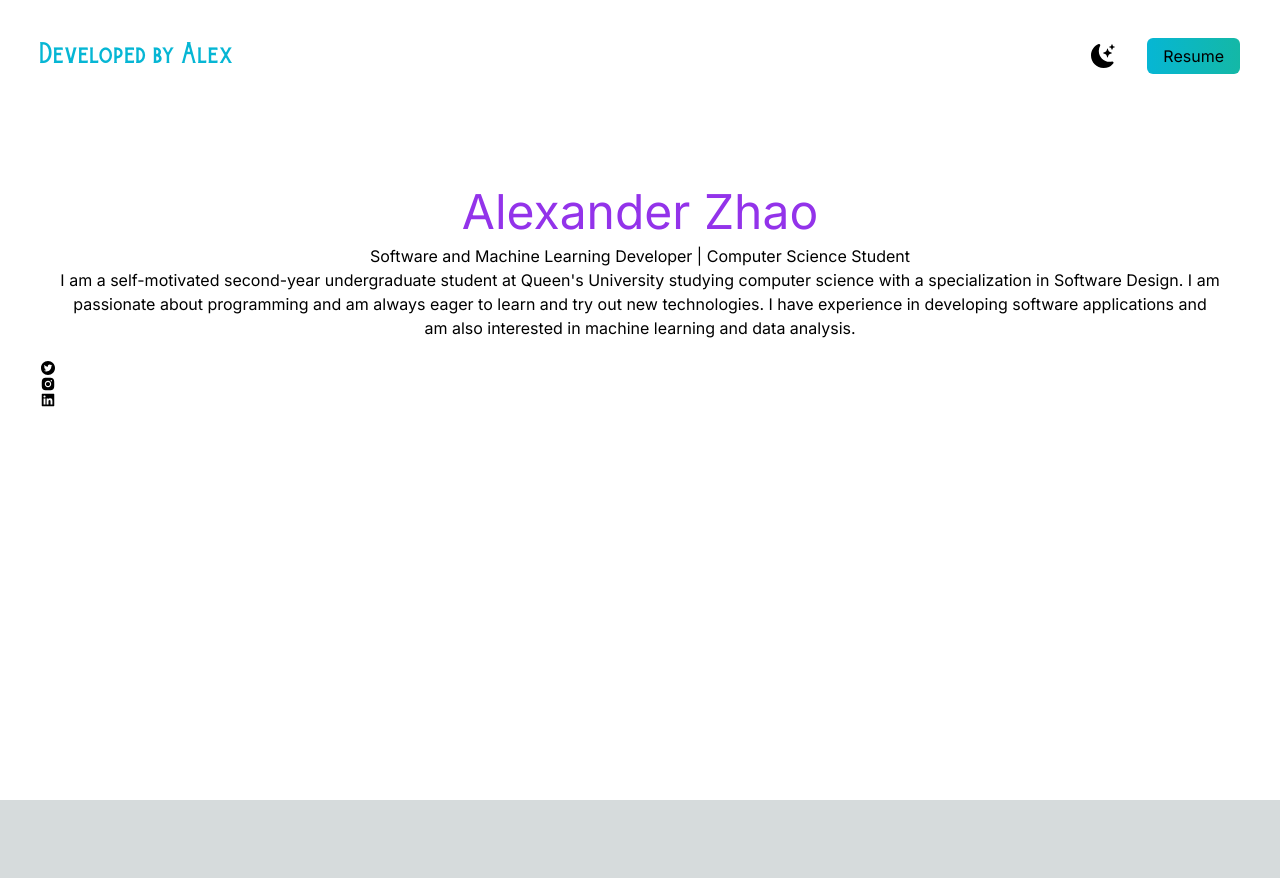
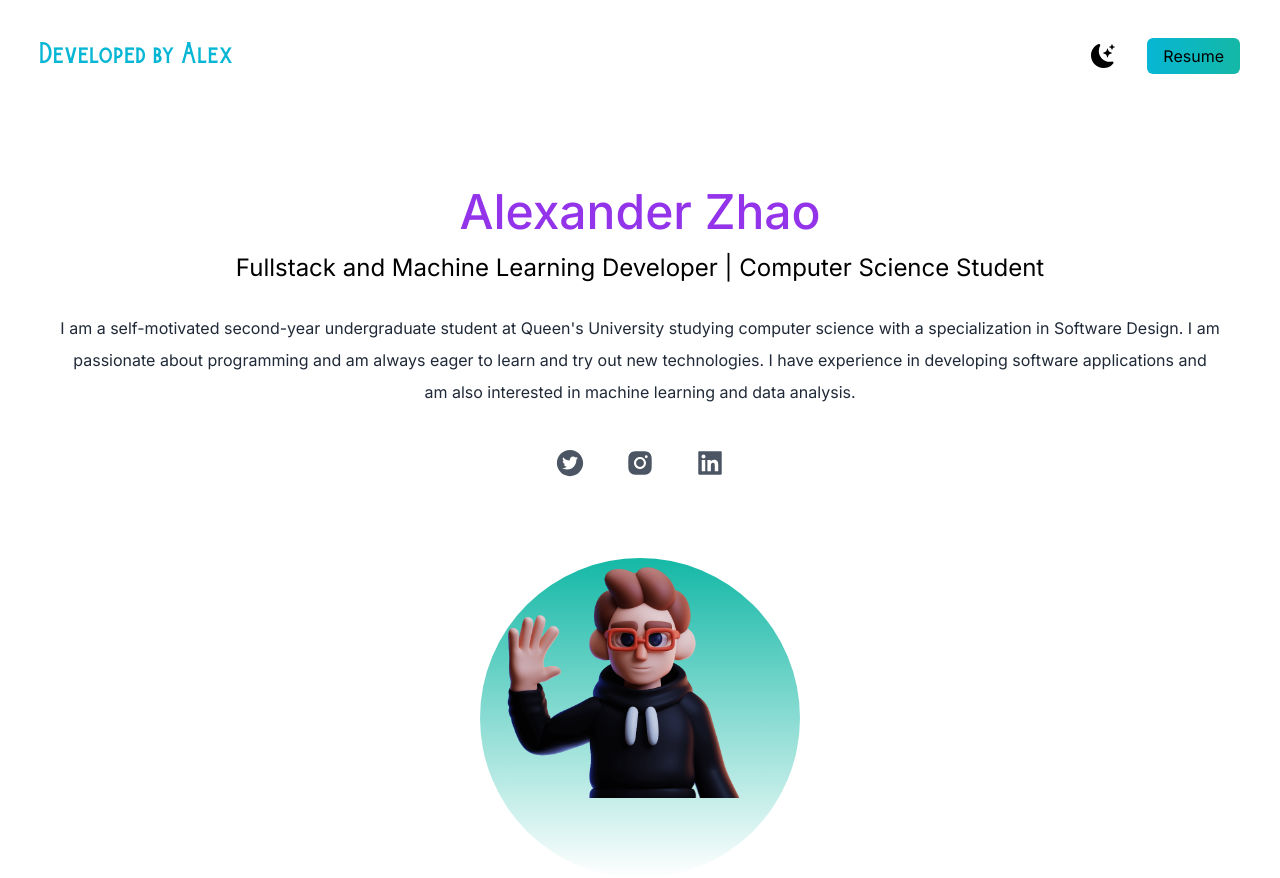
Before and after one commit to alexzhaoo/personalwebsite, a Next.js app: page / in a window 1280 px wide. Before the commit the page ends 800 px from the top, so only its background shows below. Built offline with nearby package versions, Linux system fonts and the light colour scheme.

Commit message:
new commits, almost done front  page also adding a png

```diff
--- a/app/page.js
+++ b/app/page.js
@@ -1,6 +1,8 @@
 import Head from 'next/head'
 import { BsFillMoonStarsFill } from 'react-icons/bs'
 import {AiFillTwitterCircle, AiFillLinkedin, AiFillInstagram} from 'react-icons/ai'
+import Image from "next/image";
+import deved from "../public/dev-ed-wave.png";
 
 export default function Home() {
   return (
@@ -20,15 +22,16 @@ export default function Home() {
             </ul>
           </nav>
           <div className='text-center p-5'>
-            <h2 className='text-purple-600 text-5xl py-2 '>Alexander Zhao</h2>
-            <h3 className='text-black '>Software and Machine Learning Developer | Computer Science Student</h3>
-            <p className = 'text-black'>I am a self-motivated second-year undergraduate student at Queen's University studying computer science with a specialization in Software Design. I am passionate about programming and am always eager to learn and try out new technologies. I have experience in developing software applications and am also interested in machine learning and data analysis.</p>
+            <h2 className='text-purple-600 text-5xl py-2 font-medium '>Alexander Zhao</h2>
+            <h3 className='text-black text-2xl py-2 '>Fullstack and Machine Learning Developer | Computer Science Student</h3>
+            <p className = 'text-gray-800 text-md py-5 leading-8 '>I am a self-motivated second-year undergraduate student at Queen's University studying computer science with a specialization in Software Design. I am passionate about programming and am always eager to learn and try out new technologies. I have experience in developing software applications and am also interested in machine learning and data analysis.</p>
           </div>
-          <div className='text-black'>
+          <div className='text-gray-600 text-3xl flex justify-center gap-10'>
             <AiFillTwitterCircle/>
             <AiFillInstagram/>
             <AiFillLinkedin/>
           </div>
+          <div className='relative bg-gradient-to-b from-teal-500 rounded-full w-80 h-80 mx-auto mt-20'><Image src= {deved} /></div>
         </section>
       </main>
 
```
Also changed, not shown: public/intro.PNG (added).
